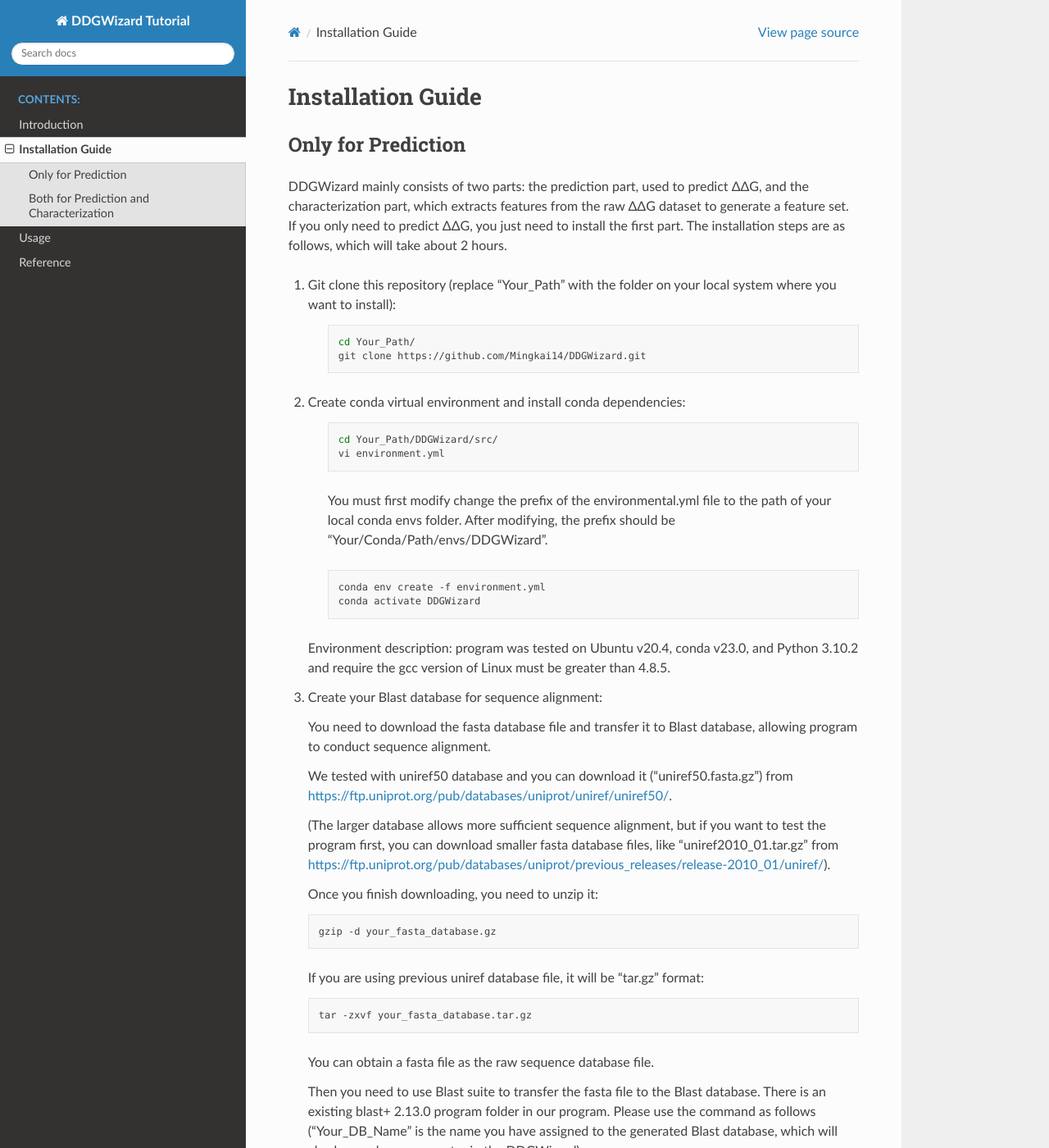
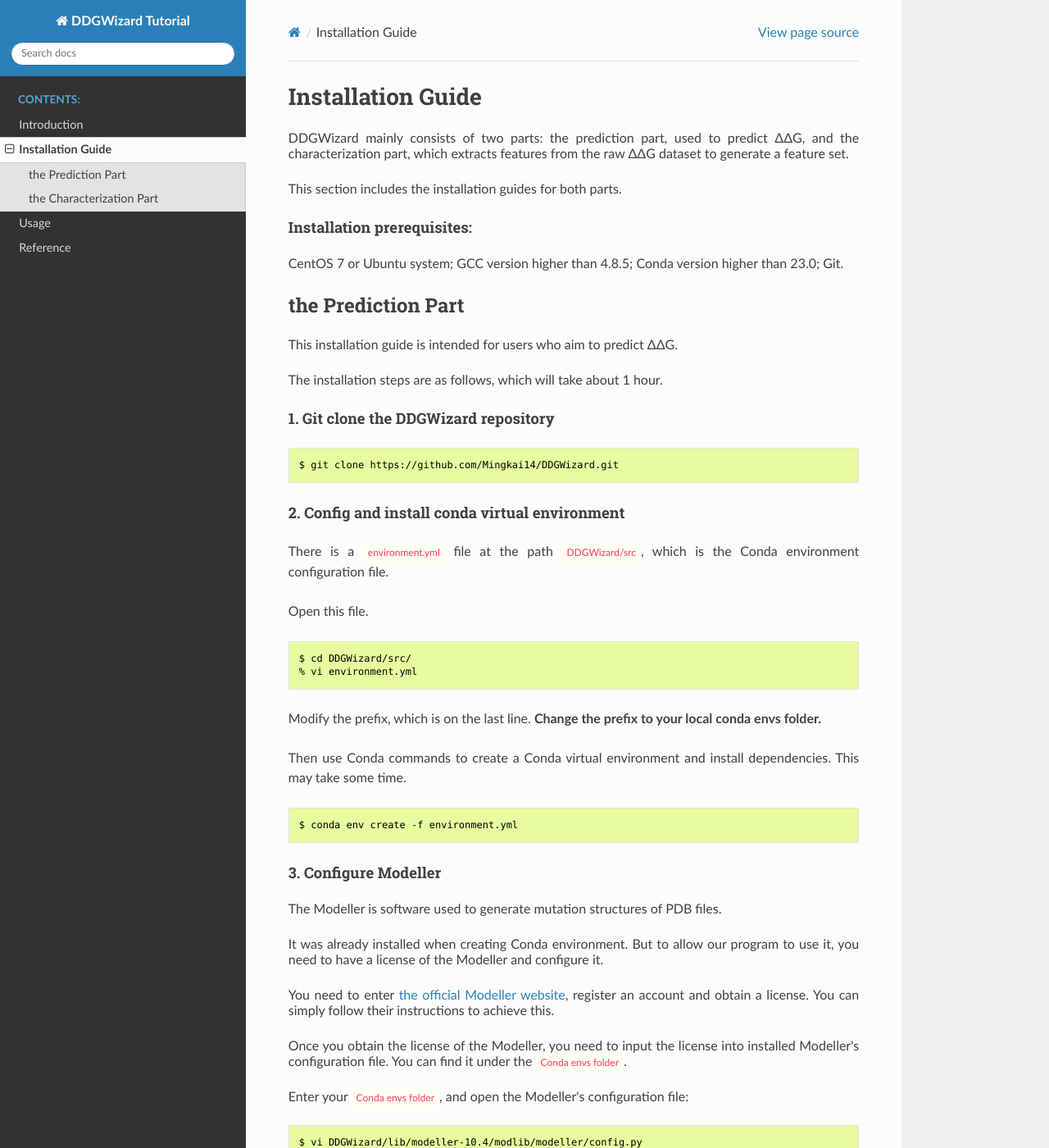
Before and after one commit to Mingkai14/ReadtheDocsTest, a Sphinx documentation site: the page built from Docs/Installation_Guide.rst, in a window 1280 px wide and 1400 px high. Shown: the whole window at 82% size. Built offline with Sphinx 7.4.7 and the Read the Docs theme 2.0.0, drawn with Linux system fonts in a browser that asks for light colours; pages that are not in the unit, such as notebooks, are missing from menus; some of the changed text lies outside the part shown.

Commit message:
Update Installation_Guide.rst

```diff
--- a/Docs/Installation_Guide.rst
+++ b/Docs/Installation_Guide.rst
@@ -1,143 +1,186 @@
 .. _installation_guide:
+
+.. raw:: html
+
+    <style>.highlight {
+            background-color: #E7FC9F;
+            color: #000000;
+            padding: 6px;
+            font-size: 12px;
+            font-weight: 100;
+        }
+            .keyword-highlight {
+            background-color: #FFFFF0;
+            color: #FF3366;
+            padding: 6px;
+            font-size: 12px;
+            font-weight: 100;
+        }
+    </style>
 
 Installation Guide
 ==================
 
-.. _`Only for Prediction`:
+.. raw:: html
 
-Only for Prediction
+    <div style="text-align: justify;">
+    DDGWizard mainly consists of two parts: the prediction part, used to predict ΔΔG, and the characterization part, which extracts features from the raw ΔΔG dataset to generate a feature set.
+    <p></p>
+    This section includes the installation guides for both parts.
+    <p></p>
+    <h4>Installation prerequisites:</h4>
+    CentOS 7 or Ubuntu system; GCC version higher than 4.8.5; Conda version higher than 23.0; Git.
+    <p></p>
+    </div>
+
+.. _`the Prediction Part`:
+
+the Prediction Part
 -------------------
 
-DDGWizard mainly consists of two parts: the prediction part, used to predict ΔΔG, and the characterization part, which extracts features from the raw ΔΔG dataset to generate a feature set. If you only need to predict ΔΔG, you just need to install the first part. The installation steps are as follows, which will take about 2 hours.
+.. raw:: html
 
-#. Git clone this repository (replace "Your_Path" with the folder on your local system where you want to install):
+    <div style="text-align: justify;">
+    This installation guide is intended for users who aim to predict ΔΔG.
+    <p></p>
+    The installation steps are as follows, which will take about 1 hour.
+    <p></p>
+    </div>
 
-    .. code-block:: shell
+.. raw:: html
 
-        cd Your_Path/
-        git clone https://github.com/Mingkai14/DDGWizard.git
+    <div style="text-align: justify;">
+    <h4>1. Git clone the DDGWizard repository</h4>
+    <p></p>
+    </div>
 
-#. Create conda virtual environment and install conda dependencies:
+.. code-block::
 
-    .. code-block:: shell
+    $ git clone https://github.com/Mingkai14/DDGWizard.git
 
-        cd Your_Path/DDGWizard/src/
-        vi environment.yml
+.. raw:: html
 
-    You must first modify change the prefix of the environmental.yml file to the path of your local conda envs folder. After modifying, the prefix should be "Your/Conda/Path/envs/DDGWizard".
+    <div style="text-align: justify;">
+    <h4>2. Config and install conda virtual environment</h4>
+    <p></p>
+    <p>There is a <span class="keyword-highlight">environment.yml</span> file at the path <span class="keyword-highlight">DDGWizard/src</span>, which is the Conda environment configuration file.</p>
+    <p></p>
+    <p>Open this file.</p>
+    <p></p>
+    </div>
 
-    .. code-block:: shell
+.. code-block::
 
-        conda env create -f environment.yml
-        conda activate DDGWizard
+    $ cd DDGWizard/src/
+    % vi environment.yml
 
-   Environment description: program was tested on Ubuntu v20.4, conda v23.0, and Python 3.10.2 and require the gcc version of Linux must be greater than 4.8.5.
+.. raw:: html
 
-#. Create your Blast database for sequence alignment:
+    <div style="text-align: justify;">
+    <p>Modify the prefix, which is on the last line. <b>Change the prefix to your local conda envs folder.</b></p>
+    <p></p>
+    <p>Then use Conda commands to create a Conda virtual environment and install dependencies. This may take some time.</p>
+    <p></p>
+    </div>
 
-   You need to download the fasta database file and transfer it to Blast database, allowing program to conduct sequence alignment.
+.. code-block::
 
-   We tested with uniref50 database and you can download it ("uniref50.fasta.gz") from https://ftp.uniprot.org/pub/databases/uniprot/uniref/uniref50/.
+     $ conda env create -f environment.yml
 
-   (The larger database allows more sufficient sequence alignment, but if you want to test the program first, you can download smaller fasta database files, like "uniref2010_01.tar.gz" from https://ftp.uniprot.org/pub/databases/uniprot/previous_releases/release-2010_01/uniref/).
+.. raw:: html
 
-   Once you finish downloading, you need to unzip it:
+   <div style="text-align: justify;">
+   <h4>3. Configure Modeller</h4>
+   <p></p>
+   The Modeller is software used to generate mutation structures of PDB files.
+   <p></p>
+   It was already installed when creating Conda environment. But to allow our program to use it, you need to have a license of the Modeller and configure it.
+   <p></p>
+   You need to enter <a href="https://salilab.org/modeller/registration.html">the official Modeller website</a>, register an account and obtain a license. You can simply follow their instructions to achieve this.
+   <p></p>
+   Once you obtain the license of the Modeller, you need to input the license into installed Modeller's configuration file. You can find it under the <span class="keyword-highlight">Conda envs folder</span>.
+   <p></p>
+   Enter your <span class="keyword-highlight">Conda envs folder</span>, and open the Modeller's configuration file:
+   <p></p>
+   </div>
 
-   .. code-block:: shell
+.. code-block::
 
-       gzip -d your_fasta_database.gz
+     $ vi DDGWizard/lib/modeller-10.4/modlib/modeller/config.py
 
-   If you are using previous uniref database file, it will be "tar.gz" format:
+.. raw:: html
 
-   .. code-block:: shell
+    <div style="text-align: justify;">
+    <p>Replace the XXXX to your license. Save and close it.</p>
+    <p></p>
+    </div>
 
-       tar -zxvf your_fasta_database.tar.gz
+.. raw:: html
 
-   You can obtain a fasta file as the raw sequence database file.
+    <div style="text-align: justify;">
+    <h4>4. Configure DSSP</h4>
+    The DSSP is software used to calculate the RSA (relative surface area) and secondary stuctures of PDB files.
+    <p></p>
+    Due to the version conflict issues, you must do operations below to make DSSP can be used of our program.
+    <p></p>
+    Enter your <span class="keyword-highlight">Conda envs folder</span>, then enter <span class="keyword-highlight">bin folder</span>, and copy <span class="keyword-highlight">mkdssp</span> (a modified version of dssp) as <span class="keyword-highlight">dssp</span>:
+    </div>
 
-   Then you need to use Blast suite to transfer the fasta file to the Blast database. There is an existing blast+ 2.13.0 program folder in our program. Please use the command as follows ("Your_DB_Name" is the name you have assigned to the generated Blast database, which will also be used as a parameter in the DDGWizard):
+.. code-block::
 
-   .. code-block:: shell
+    $ cd DDGWizard/bin/
+    $ cp mkdssp dssp
 
-       cd Your_Path/DDGWizard/bin/ncbi_blast_2_13_0+/bin/
-       chmod -R +x .
-       ./makeblastdb -in Your_Path/your_fasta_database.fasta -dbtype prot -out Your_Path/Your_DB_Name -parse_seqids
+.. raw:: html
 
-   This step will take some time as Blast is building the index to generate the sequence database. The duration depends on the size of the database file you have selected and the performance of your computer.
+    <div style="text-align: justify;">
+    <h4>5. Make sure the programs of the DDGWizard have the executable permission</h4>
+    The programs of DDGWizard need the executable permission to run.
+    <p></p>
+    Return to the top folder where you downloaded DDGWizard using <span class="keyword-highlight">git clone</span> (the DDGWizard program folder) and execute the command:
+    <p></p>
+    </div>
 
-#. Configure Modeller:
+.. code-block::
 
-   Modeller is used to generate mutation structures, it was already installed when creating conda environment. But it also need a license.
+    $ chmod -R +x .
 
-   You need to enter in Modeller official website to register an account and get the license, from https://salilab.org/modeller/registration.html. Then modify Modeller conda config file to add license:
+.. _`the Characterization part`:
 
-   Open your Modeller conda config file, which should be in "Your_Conda_Path/envs/DDGWizard/lib/modeller-10.4/modlib/modeller/config.py" and replace the XXXX in "config.py" file to your license. After modifying, save and close it.
-
-#. Configure DSSP:
-
-   DSSP is used to calculate the RSA (relative surface area) and secondary stuctures.
-   Due to version conflict issues, you must do operations below to make DSSP can be used:
-
-   .. code-block:: shell
-
-       conda activate DDGWizard
-       whereis mkdssp
-
-   You will obtain the location of mkdssp (a modified version of dssp), recording the directory path where mkdssp is located as "the_directory_of_mkdssp" (should be "Your/Conda/Path/envs/DDGWizard/bin/"):
-
-   .. code-block:: shell
-
-       cd the_directory_of_mkdssp
-       cp mkdssp dssp
-
-#. Last step: make sure the files of the DDGWizar have the executable permission:
-
-   You must perform this step, otherwise the program will not function properly:
-
-   .. code-block:: shell
-
-       cd Your_Path/DDGWizard
-       chmod -R +x .
-
-.. _`Both for Prediction and Characterization`:
-
-Both for Prediction and Characterization
+the Characterization Part
 ----------------------------------------
 
-If you need to characterize the raw ΔΔG data, extracting features from its PDB files or sequences for analysis or machine learning purposes, you can use DDGWizard's characterization part. The characterization part requires additional installations to calculate the complete feature set, and for cross-platform calling certain software to calculate, DDGWizard uses Singularity to automatically call corresponding software within the container.
+.. raw:: html
 
-#. Complete steps 1-6 identical to the prediction part:
+    <div style="text-align: justify;">
+    This installation guide is intended for users who aim to characterize raw ΔΔG data. It will output complete ΔΔG feature set for analysis or machine learning purposes.
+    <p></p>
+    The characterization part requires additional prerequisites to meet the needs of calculation for complete feature set. The characterization part uses certain R-based packages and certain cross-platform software, thus requiring dependencies on the R language and the container system.
+    <p></p>
+    <h4>Additional prerequisites:</h4>
+    R; Docker or Singularity (Only one is needed).
+    <p></p>
+    </div>
 
-   Perform the same operations as steps 1-6 in the prediction part.
+.. raw:: html
 
-#. Configure R:
+    <div style="text-align: justify;">
+    <h4>1. Complete the 1-5 steps of the prediction part</h4>
+    <p></p>
+    Perform the same operations as steps 1-5 in the prediction part.
+    <p></p>
+    </div>
 
-   You need to install R and R package "Bio3D"::
+.. raw:: html
 
-    (How to install R?)
-    R
+    <div style="text-align: justify;">
+    <h4>2. Install Bio3D</h4>
+    The package Bio3D used to calculate the NMA (normal mode analysis) features.
+    <p></p>
+    Once your R and use following commands to install package "Bio3D":
+    <p></p>
+    </div>
+
+.. code-block::
+
     install.packages("bio3d")
-
-#. Configure container evironment:
-
-   Characterization part also runs some software in specific linux system. To solve platform compatibility, we use container to run these software. Our script will automatically call commands to run container. Docker and Singularity are supported. You only need to configure one of both.
-
-   There are two were supported? If you want to use Docker:
-   You need to follow docker official instructions to install docker (?).
-   You must add your user to docker super privilege user group, which should have set when docker was installed::
-
-    sudo usermod -aG docker Your_User_Name
-    (Then restart your linux system)
-
-   You need to load docker image from software folder::
-
-    docker load -i Your_Path/DDGWizard/src/Prof_Source/myprof.tar
-
-   If you want to use Singularity:
-   (only install singularity, how? download big file)
-   You need to follow singularity official instructions to install singularity. You don't need to additionally configure using singularity.
-
-#. Make sure all files have run permission::
-
-    cd Your_Path/DDGWizard
-    chmod -R +x .
```
